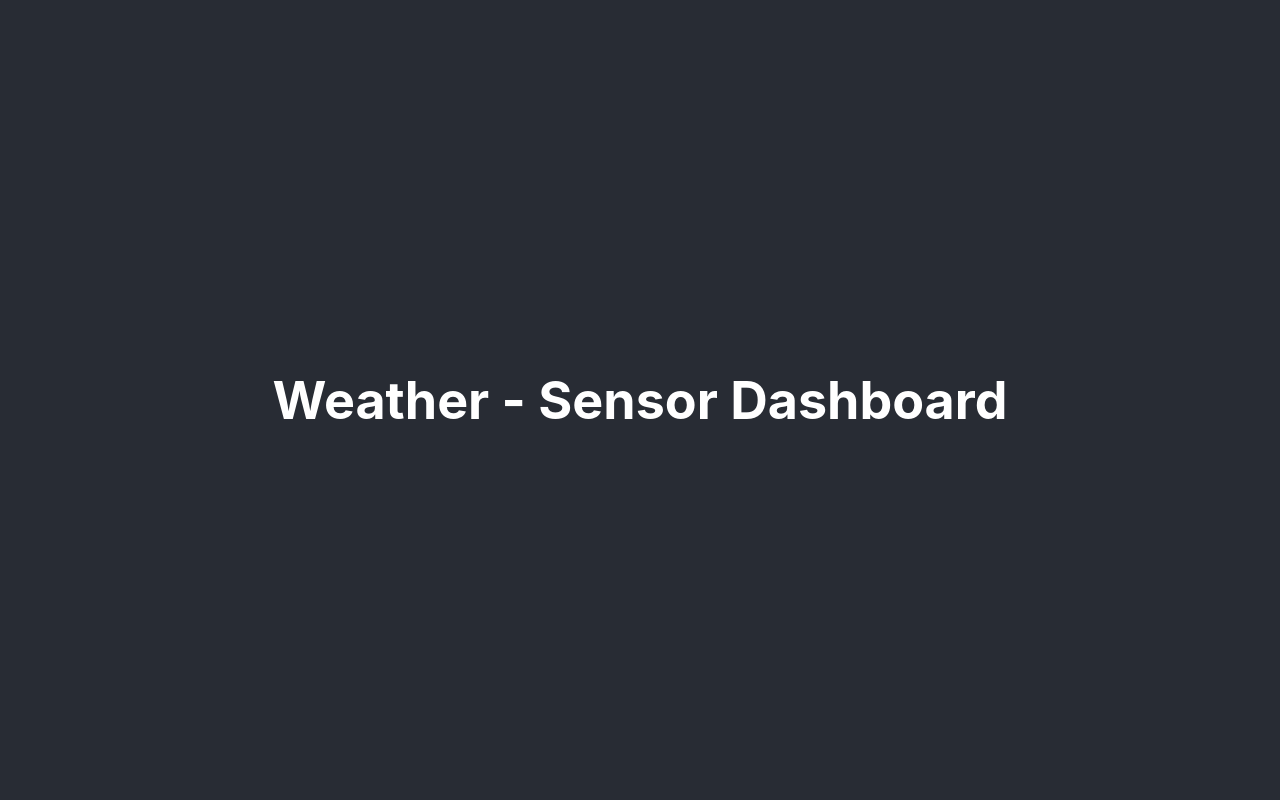
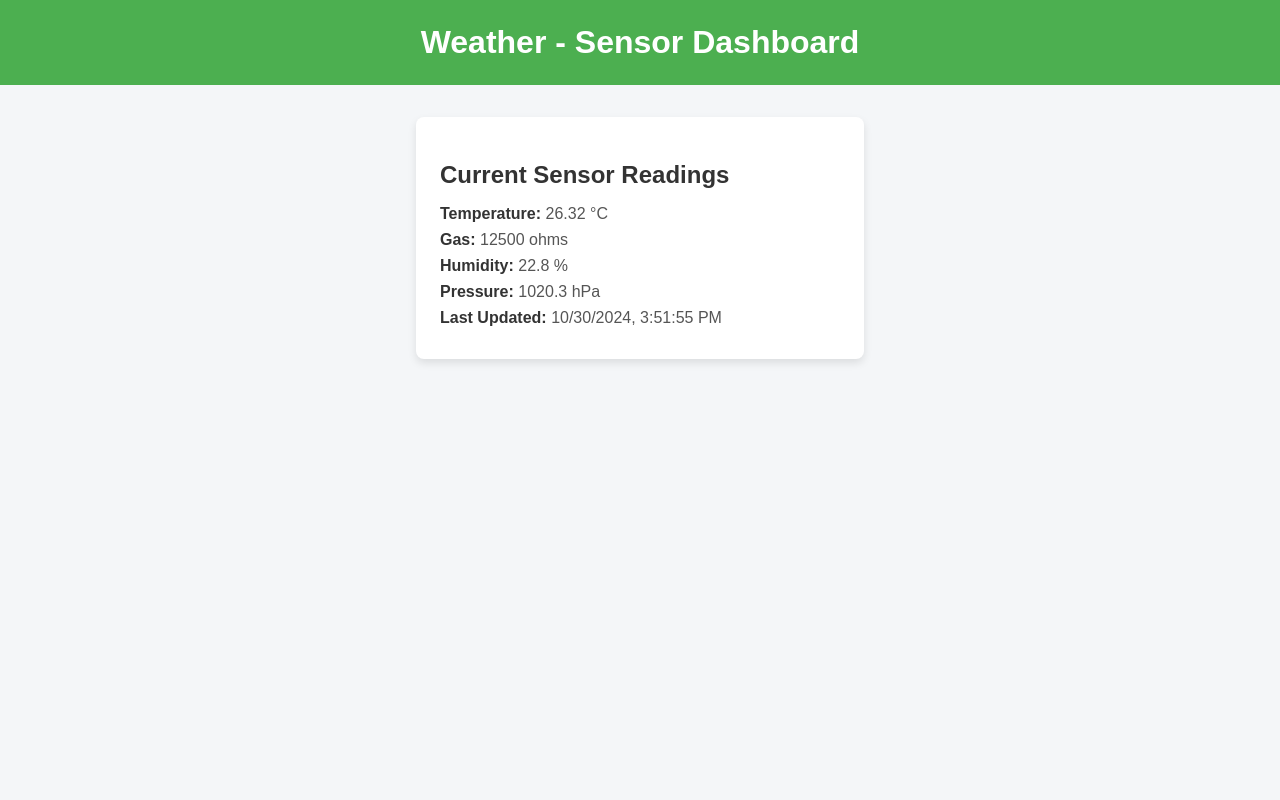
Before and after one commit to CS-370-801-Fall24-Term-Project/Fall2024TermProject, a React (Create React App) app in the folder weather/client/weather-client/: page / in a window 1280 px wide. Shown: the top 800 px of the page. Built offline with nearby package versions, Linux system fonts and the light colour scheme.

Commit message:
Updated App.css

```diff
--- a/weather/client/weather-client/src/App.css
+++ b/weather/client/weather-client/src/App.css
@@ -1,38 +1,50 @@
+body {
+  font-family: Arial, sans-serif;
+  margin: 0;
+  padding: 0;
+  background-color: #f4f6f8;
+}
+
 .App {
   text-align: center;
 }
 
-.App-logo {
-  height: 40vmin;
-  pointer-events: none;
+.App-header {
+  background-color: #4CAF50;
+  color: white;
+  padding: 1.5rem;
 }
 
-@media (prefers-reduced-motion: no-preference) {
-  .App-logo {
-    animation: App-logo-spin infinite 20s linear;
-  }
+.App-header h1 {
+  margin: 0;
+  font-size: 2rem;
 }
 
-.App-header {
-  background-color: #282c34;
-  min-height: 100vh;
-  display: flex;
-  flex-direction: column;
-  align-items: center;
-  justify-content: center;
-  font-size: calc(10px + 2vmin);
-  color: white;
+.App-content {
+  padding: 2rem;
 }
 
-.App-link {
-  color: #61dafb;
+.sensor-data {
+  background-color: #ffffff;
+  border-radius: 8px;
+  padding: 1.5rem;
+  box-shadow: 0 4px 8px rgba(0, 0, 0, 0.1);
+  max-width: 400px;
+  margin: 0 auto;
+  text-align: left;
 }
 
-@keyframes App-logo-spin {
-  from {
-    transform: rotate(0deg);
-  }
-  to {
-    transform: rotate(360deg);
-  }
+.sensor-data h2 {
+  color: #333;
+  font-size: 1.5rem;
+  margin-bottom: 1rem;
 }
+
+.sensor-data p {
+  color: #555;
+  margin: 0.5rem 0;
+}
+
+.sensor-data strong {
+  color: #333;
+}
```
